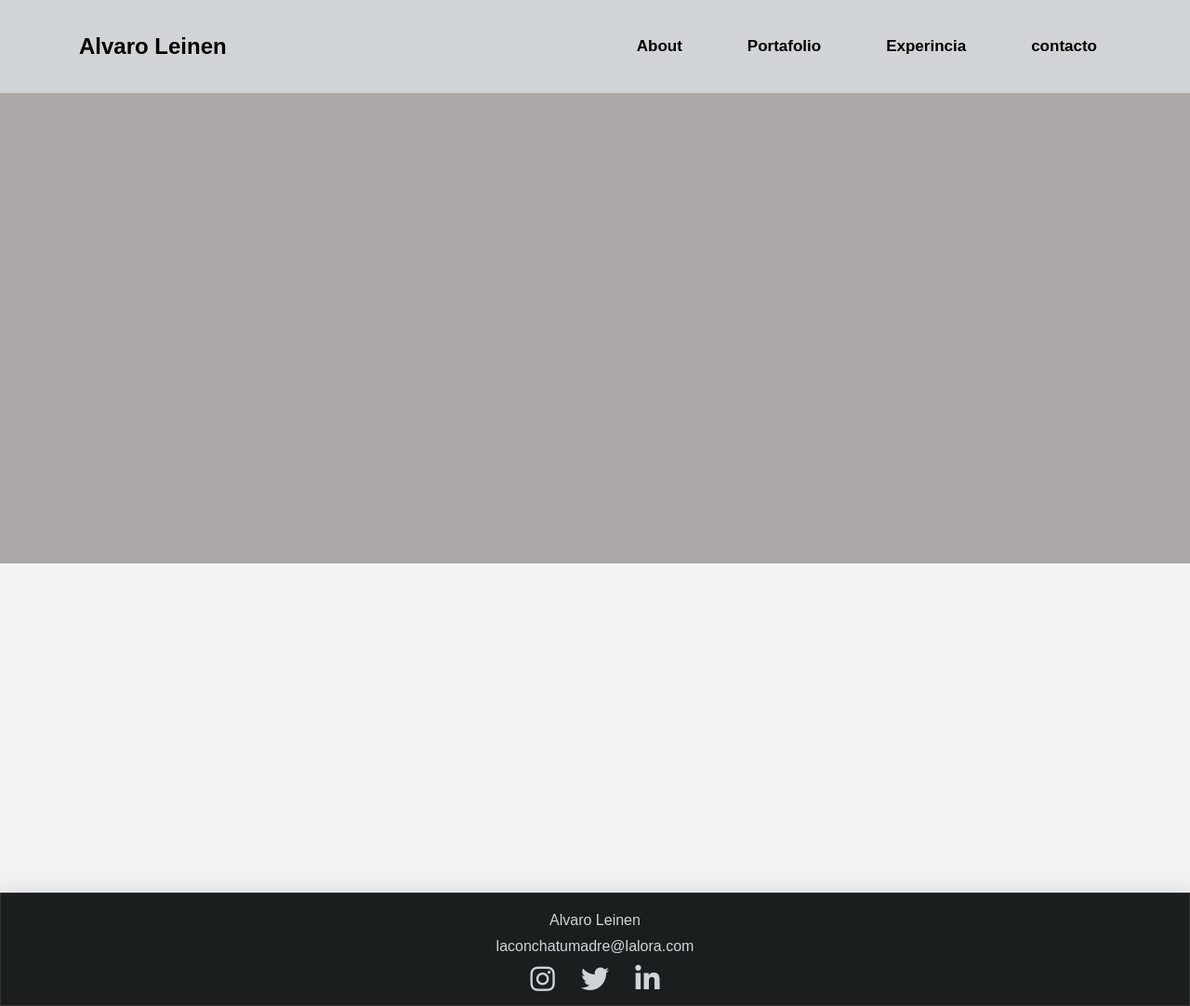
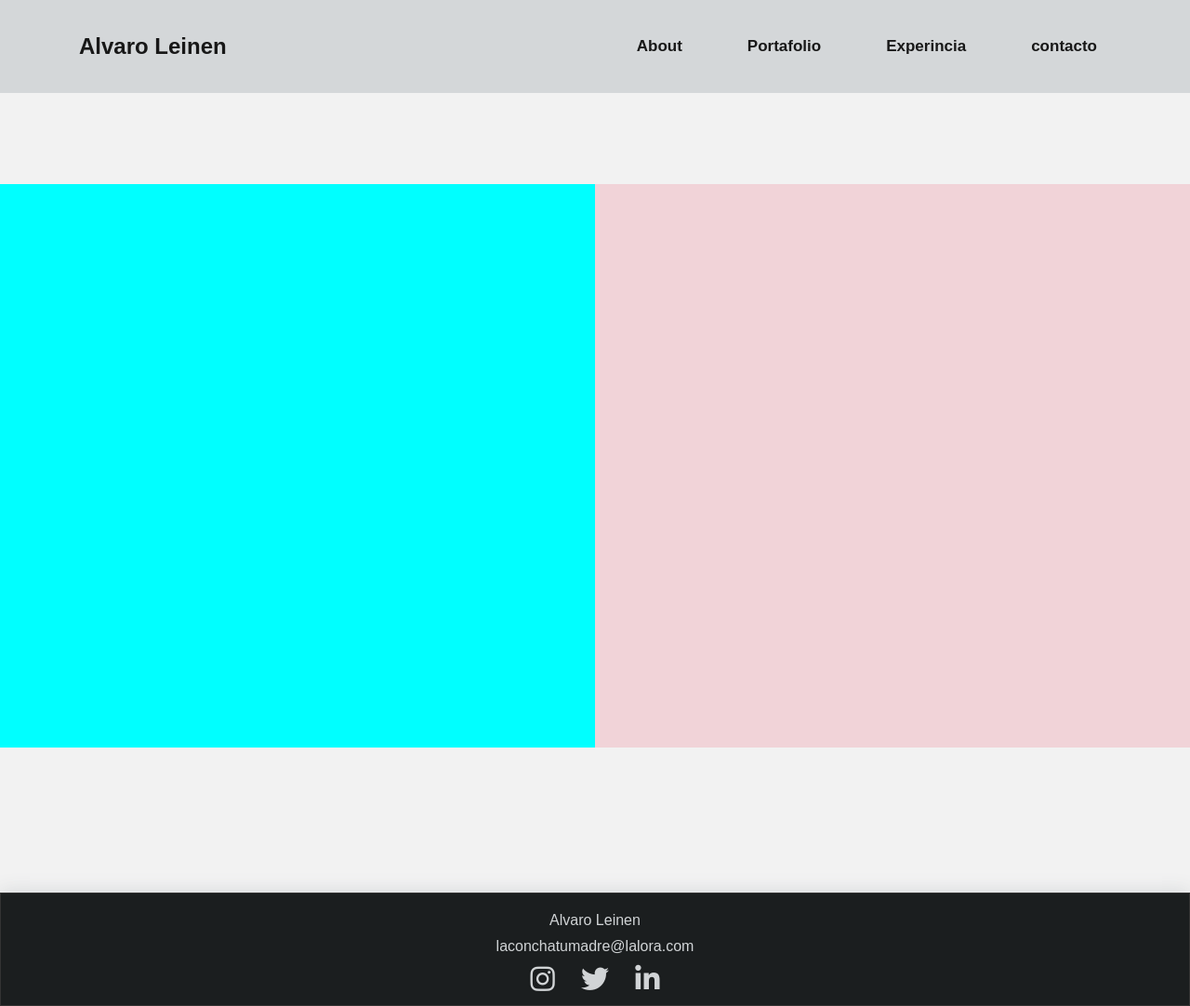
Before and after one commit to PabloJT1006/TFG-Django-Python-, a Django app: page /about/ in a window 1280 px wide. Shown: the whole page at 93% size. Run offline with Django 4.2, Linux system fonts and the light colour scheme; some libraries are stand-ins or nearby versions.

Commit message:
proseguimos

```diff
--- a/LeinenProject/app/static/css/styles.css
+++ b/LeinenProject/app/static/css/styles.css
@@ -11,46 +11,51 @@
   transition: all .4s;
   color: black;
   background-color: #d1d4d6;
+  opacity: .9;
 }
 /* line 17, ../../templates/sass/generic/_header.scss */
+header .title_wrapper a {
+  text-decoration: none;
+  color: black;
+}
+/* line 25, ../../templates/sass/generic/_header.scss */
 header nav {
   height: fit-content;
   padding-right: 65px;
   font-size: 15px;
 }
-/* line 22, ../../templates/sass/generic/_header.scss */
+/* line 30, ../../templates/sass/generic/_header.scss */
 header nav ul {
   list-style: none;
   text-decoration: none;
 }
-/* line 26, ../../templates/sass/generic/_header.scss */
+/* line 34, ../../templates/sass/generic/_header.scss */
 header nav ul li {
   line-height: 40px;
   float: left;
 }
-/* line 30, ../../templates/sass/generic/_header.scss */
+/* line 38, ../../templates/sass/generic/_header.scss */
 header nav ul li:hover {
-  border: 1px solid red;
-  background-color: #d1d4d6;
-  opacity: .6;
+  border-bottom: 1px solid red;
 }
-/* line 34, ../../templates/sass/generic/_header.scss */
+/* line 42, ../../templates/sass/generic/_header.scss */
 header nav ul li:hover a {
-  color: black;
+  box-shadow: 10px black;
+  font-size: 20px;
 }
-/* line 41, ../../templates/sass/generic/_header.scss */
+/* line 50, ../../templates/sass/generic/_header.scss */
 header nav ul li a {
   padding: 0px 35px;
   color: black;
   font-weight: bold;
   font-size: 17px;
 }
-/* line 53, ../../templates/sass/generic/_header.scss */
+/* line 62, ../../templates/sass/generic/_header.scss */
 header .title_wrapper {
   padding: 0px 85px;
   /*logo title*/
 }
-/* line 58, ../../templates/sass/generic/_header.scss */
+/* line 67, ../../templates/sass/generic/_header.scss */
 header .title_wrapper h1 {
   display: block;
   letter-spacing: 2px;
@@ -123,18 +128,17 @@
 /* line 8, ../../templates/sass/specific/_home.scss */
 .home header.solid {
   background-color: #d1d4d6 !important;
-  opacity: .9;
   color: black;
 }
-/* line 13, ../../templates/sass/specific/_home.scss */
+/* line 12, ../../templates/sass/specific/_home.scss */
 .home header.solid a {
   color: black;
 }
-/* line 18, ../../templates/sass/specific/_home.scss */
+/* line 17, ../../templates/sass/specific/_home.scss */
 .home header a {
   color: #d1d4d6;
 }
-/* line 24, ../../templates/sass/specific/_home.scss */
+/* line 23, ../../templates/sass/specific/_home.scss */
 .home #block .banner_home {
   width: 100%;
   height: 900px;
@@ -144,7 +148,7 @@
   background-size: cover;
   background-position: center;
 }
-/* line 34, ../../templates/sass/specific/_home.scss */
+/* line 33, ../../templates/sass/specific/_home.scss */
 .home #block .desc_wrapper {
   height: 530px;
   display: flex;
@@ -152,19 +156,19 @@
   align-items: center;
   background-color: #37322E;
 }
-/* line 41, ../../templates/sass/specific/_home.scss */
+/* line 40, ../../templates/sass/specific/_home.scss */
 .home #block .desc_wrapper .content {
   height: 300px;
   width: 50%;
   text-align: center;
 }
-/* line 47, ../../templates/sass/specific/_home.scss */
+/* line 46, ../../templates/sass/specific/_home.scss */
 .home #block .desc_wrapper .content .icon {
   width: fit-content;
   height: fit-content;
   margin: 0 auto;
 }
-/* line 53, ../../templates/sass/specific/_home.scss */
+/* line 52, ../../templates/sass/specific/_home.scss */
 .home #block .desc_wrapper .content .desc {
   width: fit-content;
   height: fit-content;
@@ -173,7 +177,7 @@
   line-height: 30px;
   color: white;
 }
-/* line 62, ../../templates/sass/specific/_home.scss */
+/* line 61, ../../templates/sass/specific/_home.scss */
 .home #block .desc_wrapper .content .desc .subtitle {
   margin-top: 30px;
 }
@@ -182,13 +186,19 @@
 #block .cont_wrapper {
   background-color: #aca8a8;
   height: 606px;
+  margin: 0 auto;
   display: flex;
+  align-items: center;
 }
-/* line 6, ../../templates/sass/specific/_about.scss */
+/* line 8, ../../templates/sass/specific/_about.scss */
 #block .cont_wrapper .image {
+  width: 50%;
+  height: 100%;
   background-color: aqua;
 }
-/* line 10, ../../templates/sass/specific/_about.scss */
+/* line 14, ../../templates/sass/specific/_about.scss */
 #block .cont_wrapper .desc_wrapper {
   background-color: #f1d3d8;
+  width: 50%;
+  height: 100%;
 }
--- a/LeinenProject/app/templates/layout.html
+++ b/LeinenProject/app/templates/layout.html
@@ -11,9 +11,9 @@
     <title>Document</title>
 </head>
 <body id="leinen_web">
-    <header class="index" >
+    <header>
         <div class="title_wrapper">
-            <h2>Alvaro Leinen</h2>
+            <h2><a href="{% url 'home' %}">Alvaro Leinen</a></h2>
         </div>
 
         <nav>
--- a/LeinenProject/app/templates/sass/generic/_header.scss
+++ b/LeinenProject/app/templates/sass/generic/_header.scss
@@ -10,7 +10,15 @@
     transition: all .4s;
     color:black;
     background-color: #d1d4d6;
+    opacity: .9;
     // font-weight: 300;
+
+    .title_wrapper{
+        a{
+            text-decoration: none;
+            color: black;
+        }
+    }
 
 
 
@@ -28,11 +36,12 @@
                 float: left;
 
                 &:hover{
-                    border:1px solid red;
-                    background-color: #d1d4d6;
-                    opacity: .6;
+                    border-bottom:1px solid red;
+
+                    // opacity: .6;
                     a{
-                        color: black;
+                        box-shadow: 10px black;
+                        font-size: 20px;
                     }
 
 
--- a/LeinenProject/app/templates/sass/specific/_about.scss
+++ b/LeinenProject/app/templates/sass/specific/_about.scss
@@ -2,13 +2,19 @@
     .cont_wrapper{
         background-color: rgb(172, 168, 168);
         height: 606px;
+        margin: 0 auto;
         display:flex;
+        align-items: center;
         .image{
+            width: 50%;
+            height: 100%;
             background-color: aqua;
         }
 
         .desc_wrapper{
             background-color: rgb(241, 211, 216);
+            width: 50%;
+            height: 100%;
 
             .title{
                 h1{
--- a/LeinenProject/app/templates/sass/specific/_home.scss
+++ b/LeinenProject/app/templates/sass/specific/_home.scss
@@ -7,7 +7,6 @@
 
         &.solid{
             background-color:#d1d4d6 !important ;
-            opacity: .9;
             color: black;
 
             a{
```
Also changed, not shown: LeinenProject/app/templates/about.html (+11 -0 lines).
